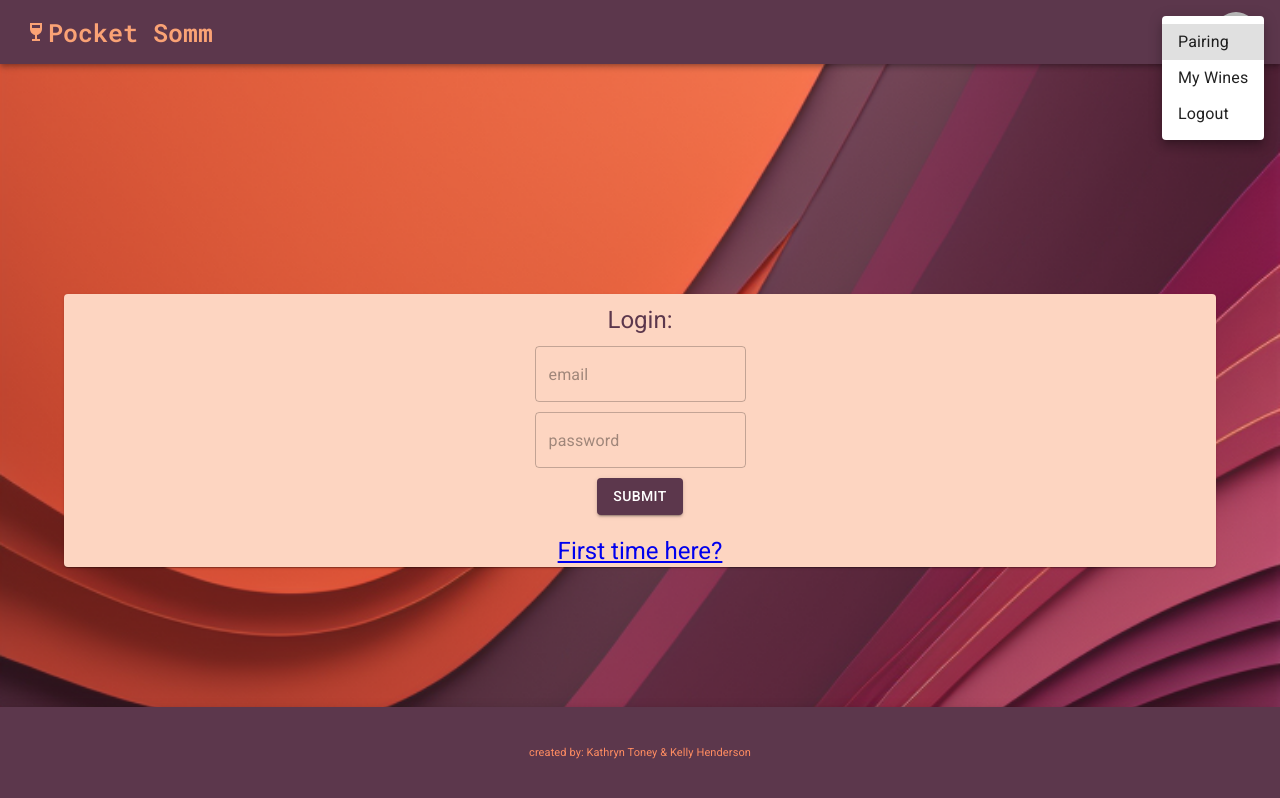
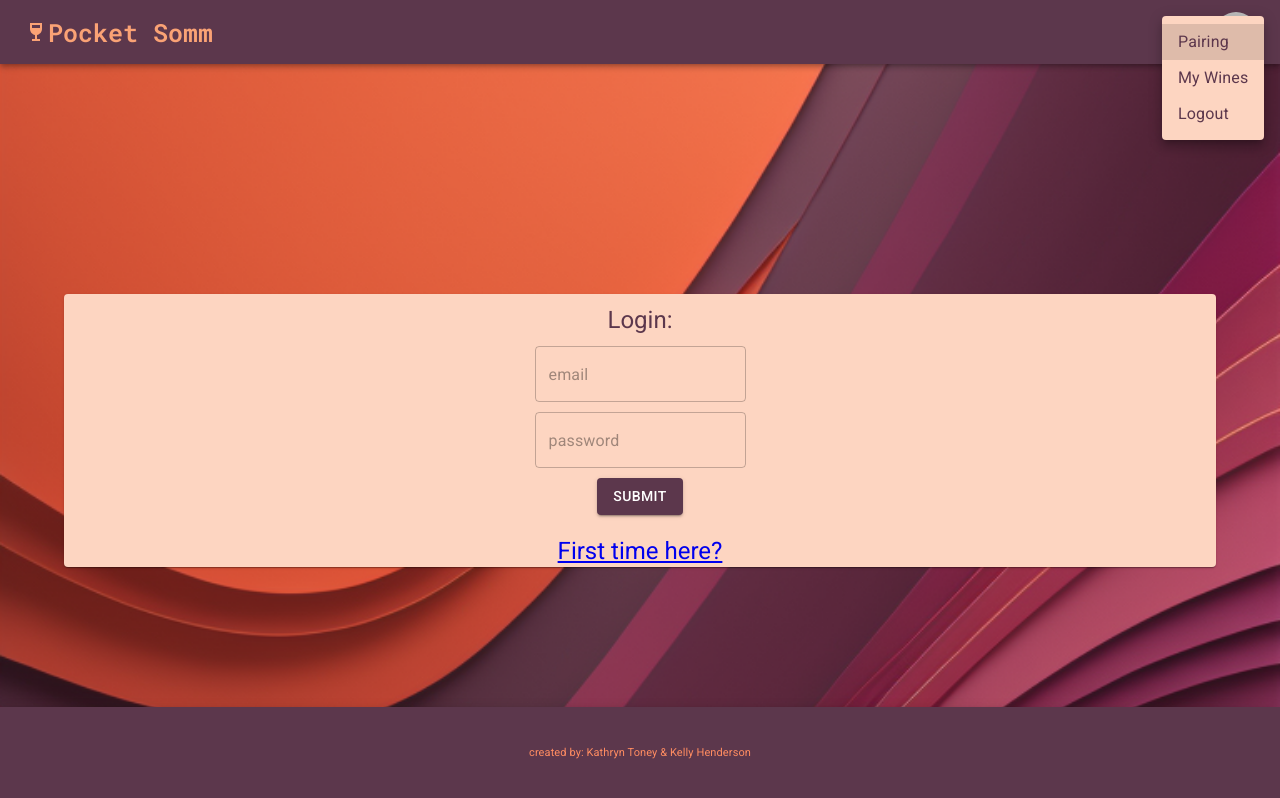
Before and after one commit to kathryntoney/capstone, a React (Create React App) app in the folder client-side/: page /login in a window 1280 px wide. Both pictures are taken after a click on the element 1236 px from the left and 32 px from the top of the page. Built offline with nearby package versions, Linux system fonts and the light colour scheme.

Commit message:
last push

```diff
--- a/client-side/src/components/Main.jsx
+++ b/client-side/src/components/Main.jsx
@@ -6,22 +6,35 @@ import { useNavigate } from 'react-router-dom'
 import { setUserID, setNavbar } from './auth/authSlice'
 import { createTheme, ThemeProvider } from '@mui/material/styles'
 
-
 const theme = createTheme({
   palette: {
     primary: {
-
-      main:'#5C374C' , //dark purple
+      main: '#5C374C', // dark purple
     },
-    secondary:{
-      main:'#FF8C61' //atomic tangerine
+    secondary: {
+      main: '#FF8C61', // atomic tangerine
     },
-    info:{
-      main:'#fdd5c1 ' //light peach
+    info: {
+      main: '#fdd5c1'
     }
-
   },
 });
+
+
+// const theme = createTheme({
+//   palette: {
+//     primary: {
+//       main: '#5C374C', //dark purple
+//     },
+//     secondary: {
+//       main: '#FF8C61' //atomic tangerine
+//     },
+//     info: {
+//       main: '#fdd5c1' //light peach
+//     }
+
+//   },
+// });
 
 const StyledTypography = styled(Typography)({
   display: "flex",
@@ -67,13 +80,13 @@ const Main = () => {
     <>
       <ThemeProvider theme={theme}>
         <Box sx={{ display: 'flex', flexDirection: 'column', justifyContent: 'center', alignItems: 'center' }}>
-                <Card sx={{backgroundColor:"#fdd5c1", marginTop:"20%"}} >
+          <Card sx={{ backgroundColor: "#fdd5c1", marginTop: "20%" }} >
 
             <StyledTypography color='primary' variant='h5' sx={{ display: 'flex', }}>What would you like to do?</StyledTypography>
-                <br/>
-                <StyledButton  variant='contained' href='/pairing'>Get help with a pairing</StyledButton>
-                <br/>
-                <StyledButton  variant='contained' href='/wines' userID={userID}>View wine list</StyledButton>
+            <br />
+            <StyledButton variant='contained' href='/pairing'>Get help with a pairing</StyledButton>
+            <br />
+            <StyledButton variant='contained' href='/wines' userID={userID}>View wine list</StyledButton>
           </Card>
         </Box>
       </ThemeProvider>
--- a/client-side/src/components/Navbar.jsx
+++ b/client-side/src/components/Navbar.jsx
@@ -14,21 +14,21 @@ import { signOut } from './auth/authSlice';
 import { createTheme, ThemeProvider } from '@mui/material/styles'
 
 
-const theme = createTheme({
-  palette: {
-    primary: {
+// const theme = createTheme({
+//   palette: {
+//     primary: {
 
-      main: '#5C374C', //dark purple
-    },
-    secondary: {
-      main: '#FF8C61' //atomic tangerine
-    },
-    info: {
-      main: '#fdd5c1 ' //light peach
-    }
+//       main: '#5C374C', //dark purple
+//     },
+//     secondary: {
+//       main: '#FF8C61' //atomic tangerine
+//     },
+//     info: {
+//       main: '#fdd5c1 ' //light peach
+//     }
 
-  },
-});
+//   },
+// });
 
 const StyledToolbar = styled(Toolbar)({
   display: "flex",
@@ -62,6 +62,13 @@ const UserBox = styled(Box)(({ theme }) => ({
     display: 'none'
   }
 }))
+
+const StyledMenu = styled(Menu)({
+  "& .MuiPaper-root": {
+    backgroundColor: "#fdd5c1" // Replace 'your-color' with the desired background color
+  }
+})
+
 
 const Navbar = () => {
   const profilePic = useSelector(state => state.profilePic)
@@ -97,8 +104,6 @@ const Navbar = () => {
 
 
   return (
-    <ThemeProvider theme={theme}>
-
 
     <AppBar position="sticky" >
       <StyledToolbar>
@@ -115,7 +120,7 @@ const Navbar = () => {
           <Typography sx={{ display: { xs: "none", sm: "block" } }} variant="span">{name || ""}</Typography>
         </UserBox>
       </StyledToolbar>
-      <Menu
+      <StyledMenu
 
         id='demo-positioned-menu'
         aria-labelledby='demo-positioned-button'
@@ -134,13 +139,13 @@ const Navbar = () => {
       >
 
 
-        <MenuItem  onClick={handlePairing} >Pairing</MenuItem>
-        <MenuItem  onClick={handleWines} >My Wines</MenuItem>
-        <MenuItem  onClick={handleSignout} >Logout</MenuItem>
 
-      </Menu>
+        <MenuItem sx={{ color: '#5C374C' }} onClick={handlePairing} >Pairing</MenuItem>
+        <MenuItem sx={{ color: '#5C374C' }} onClick={handleWines} >My Wines</MenuItem>
+        <MenuItem sx={{ color: '#5C374C' }} onClick={handleSignout} >Logout</MenuItem>
+
+      </StyledMenu>
     </AppBar>
-    </ThemeProvider>
   )
 }
 
--- a/client-side/src/components/OpenAI.jsx
+++ b/client-side/src/components/OpenAI.jsx
@@ -1,11 +1,11 @@
 import { useState, useEffect } from "react"
-import {useDispatch, useSelector } from 'react-redux'
+import { useDispatch, useSelector } from 'react-redux'
 import { useNavigate } from 'react-router-dom'
-import {Box, Typography,  Button, Card, CardContent, ButtonGroup,  TextField, Container, CircularProgress } from '@mui/material'
+import { Box, Typography, Button, Card, CardContent, ButtonGroup, TextField, Container, CircularProgress } from '@mui/material'
 
 import { createTheme, ThemeProvider } from '@mui/material/styles'
 
-import {removeDataUri}  from './auth/authSlice';
+import { removeDataUri } from './auth/authSlice';
 
 const ariaLabel = { 'aria-label': 'description' };
 const { Configuration, OpenAIApi } = require("openai");
@@ -15,13 +15,13 @@ const theme = createTheme({
   palette: {
     primary: {
 
-      main:'#5C374C' ,
+      main: '#5C374C',
     },
 
   },
 });
 
-const OpenAI = ({ocr}) => {
+const OpenAI = ({ ocr }) => {
   const configuration = new Configuration({
     apiKey: process.env.REACT_APP_OPENAI_API_KEY,
   });
@@ -33,7 +33,7 @@ const OpenAI = ({ocr}) => {
   const [dish, setDish] = useState("")
   const [loadingProgress, setLoadingProgress] = useState(false)
   const dispatch = useDispatch()
-  const dataUri = useSelector(state=> state.dataUri.dataUri)
+  const dataUri = useSelector(state => state.dataUri.dataUri)
   const navigate = useNavigate()
 
 
@@ -68,32 +68,30 @@ const navigate = useNavigate()
     setLoadingProgress(false)
 
   };
-  return(
+  return (
     <>
       <ThemeProvider theme={theme}>
 
         <Container>
 
-    <Card sx={{paddingBottom:"5%", backgroundColor:"#fdd5c1"}}>
-      <Typography sx={{marginLeft:"1%", color:"#5C374C"}} variant="h6">What dish would you like to pair?</Typography>
-      <br/>
+          <Card sx={{ paddingBottom: "5%", backgroundColor: "#fdd5c1" }}>
+            <Typography sx={{ marginLeft: "1%", color: "#5C374C" }} variant="h6">What dish would you like to pair?</Typography>
+            <br />
             <TextField
               id="standard-search"
               label="Search dish"
               type="search"
               size="normal"
               variant="standard"
-          color="#5C374C"
-
-           sx={{marginLeft:"1%", color:"#5C374C"}}
+              sx={{ marginLeft: "1%", color: "#5C374C" }}
               inputProps={ariaLabel}
-            onChange={(e)=>setDish(e.target.value)}
+              onChange={(e) => setDish(e.target.value)}
             />
 
             {
-  (loadingProgress)?
+              (loadingProgress) ?
 
-  <CircularProgress  />
+                <CircularProgress />
                 : <Button color="primary" onClick={handleSubmit} size="medium" variant='contained' aria-label='outlined button group' >submit</Button>
             }
 
@@ -101,51 +99,51 @@ const navigate = useNavigate()
           </Card>
         </Container>
 
-<br/>
-<br/>
+        <br />
+        <br />
 
         {
-      (apiResponse)?
+          (apiResponse) ?
             <Container>
 
               <Box>
 
 
-    <Card sx={{backgroundColor:"#fdd5c1"}}>
+                <Card sx={{ backgroundColor: "#fdd5c1" }}>
 
                   <CardContent>
                     <Typography
                       variant="h4"
-        sx={{mb: "2.5", color:"#5C374C"}}>
+                      sx={{ mb: "2.5", color: "#5C374C" }}>
                       Pairing Suggestions
 
                     </Typography>
-        <br/>
+                    <br />
                     <Typography
-         sx={{ fontSize: 16, fontFamily: 'Nunito', color:"#5C374C"}} >
+                      sx={{ fontSize: 16, fontFamily: 'Nunito', color: "#5C374C" }} >
 
                       {apiResponse}
-        <br/>
+                      <br />
 
 
                     </Typography>
                   </CardContent>
                 </Card>
               </Box>
-  <br/>
+              <br />
               <Box>
-    <Card sx={{backgroundColor:"#fdd5c1"}}>
+                <Card sx={{ backgroundColor: "#fdd5c1" }}>
                   <ButtonGroup>
-      <Button sx={{backgroundColor:"#5C374C", marginTop:"1.5%"}} variant='contained' aria-label='outlined button group' onClick={handleBack}>Back to Camera</Button>
+                    <Button sx={{ backgroundColor: "#5C374C", marginTop: "1.5%" }} variant='contained' aria-label='outlined button group' onClick={handleBack}>Back to Camera</Button>
 
                   </ButtonGroup>
 
-    <Typography sx={{color:"#5C374C"}} >
-      <br/>
+                  <Typography sx={{ color: "#5C374C" }} >
+                    <br />
                     Tip:search as many dishes as you wish while on this page without a new picture.</Typography>
                 </Card>
               </Box>
-    </Container>: <Box></Box>
+            </Container> : <Box></Box>
         }
 
       </ThemeProvider>
--- a/client-side/src/components/Registration.jsx
+++ b/client-side/src/components/Registration.jsx
@@ -49,7 +49,7 @@ const Registration = (e) => {
             password,
             profilePic: profilePicUrl
         }
-        dispatch(signUp({formData: data}))
+        dispatch(signUp({ formData: data }))
         navigate('/')
     }
 
@@ -63,11 +63,11 @@ const Registration = (e) => {
         <>
             <Box sx={{ display: 'flex', flexDirection: 'column', alignItems: 'center' }}>
                 <StyledTextField placeholder='username' onChange={(e) => setName(e.target.value)} />
-                <StyledTextField placeholder='email' onChange={(e) => setEmail(e.target.value)} />
-                <StyledTextField placeholder='password' onChange={(e) => setPassword(e.target.value)} />
-                <p sx={{color:'#5C374C'}}>Upload profile picture (optional):</p>
+                <StyledTextField type='email' placeholder='email' onChange={(e) => setEmail(e.target.value)} />
+                <StyledTextField type='password' placeholder='password' onChange={(e) => setPassword(e.target.value)} />
+                <p sx={{ color: '#5C374C' }}>Upload profile picture (optional):</p>
                 <input type='file' onChange={(e) => { setImageSelected(e.target.files[0]) }}></input>
-                <Button variant='contained' sx={{backgroundColor:'#5C374C'}} onClick={handleSubmit}>Submit</Button>
+                <Button variant='contained' sx={{ backgroundColor: '#5C374C', marginTop: '5px' }} onClick={handleSubmit}>Submit</Button>
             </Box>
         </>
     )
```
Also changed, not shown: client-side/src/components/MenuReader.jsx (+5 -5 lines), client-side/src/components/Photo.jsx (+19 -21 lines). Lines whose indentation alone changed are shown as unchanged.
